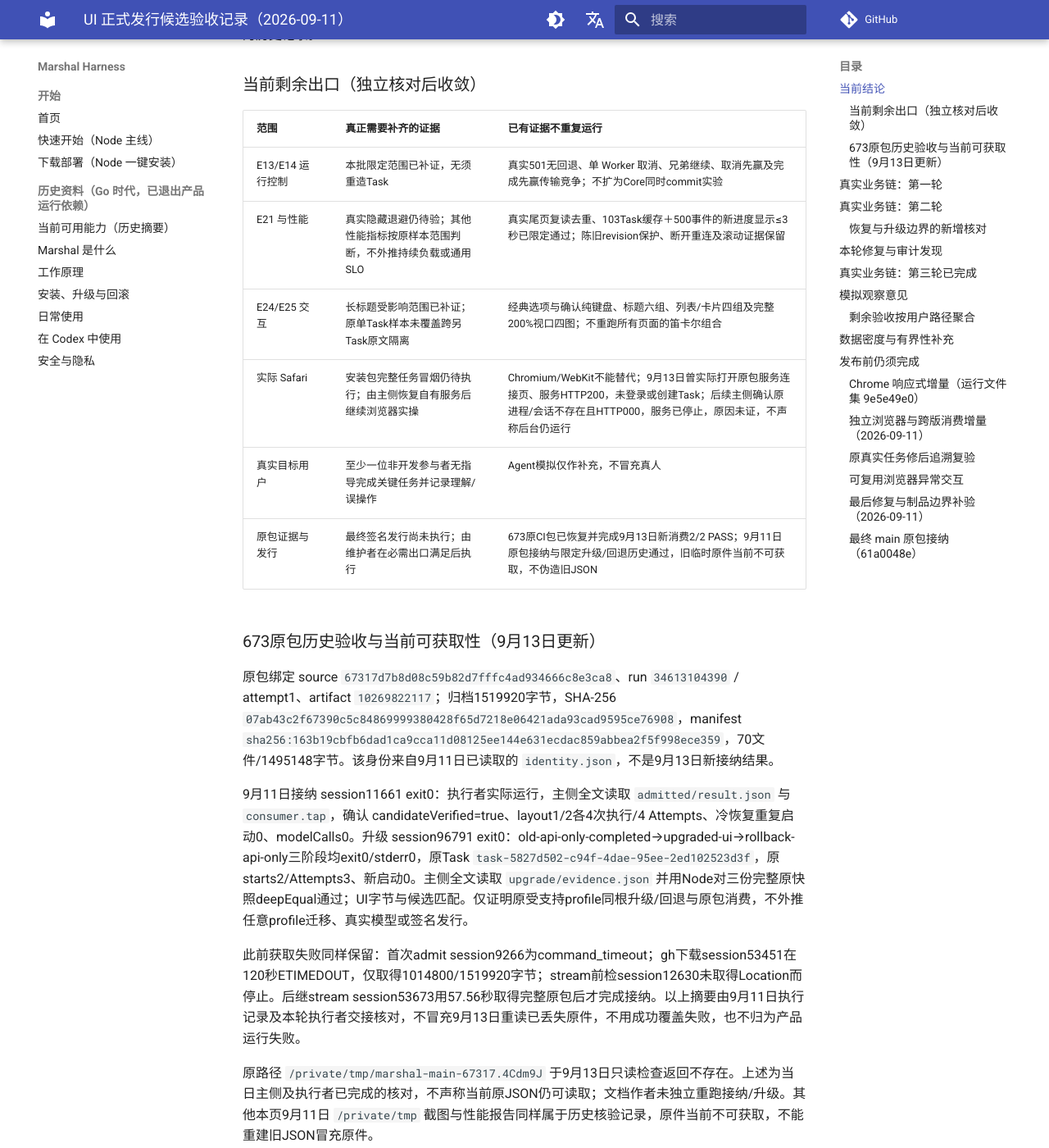
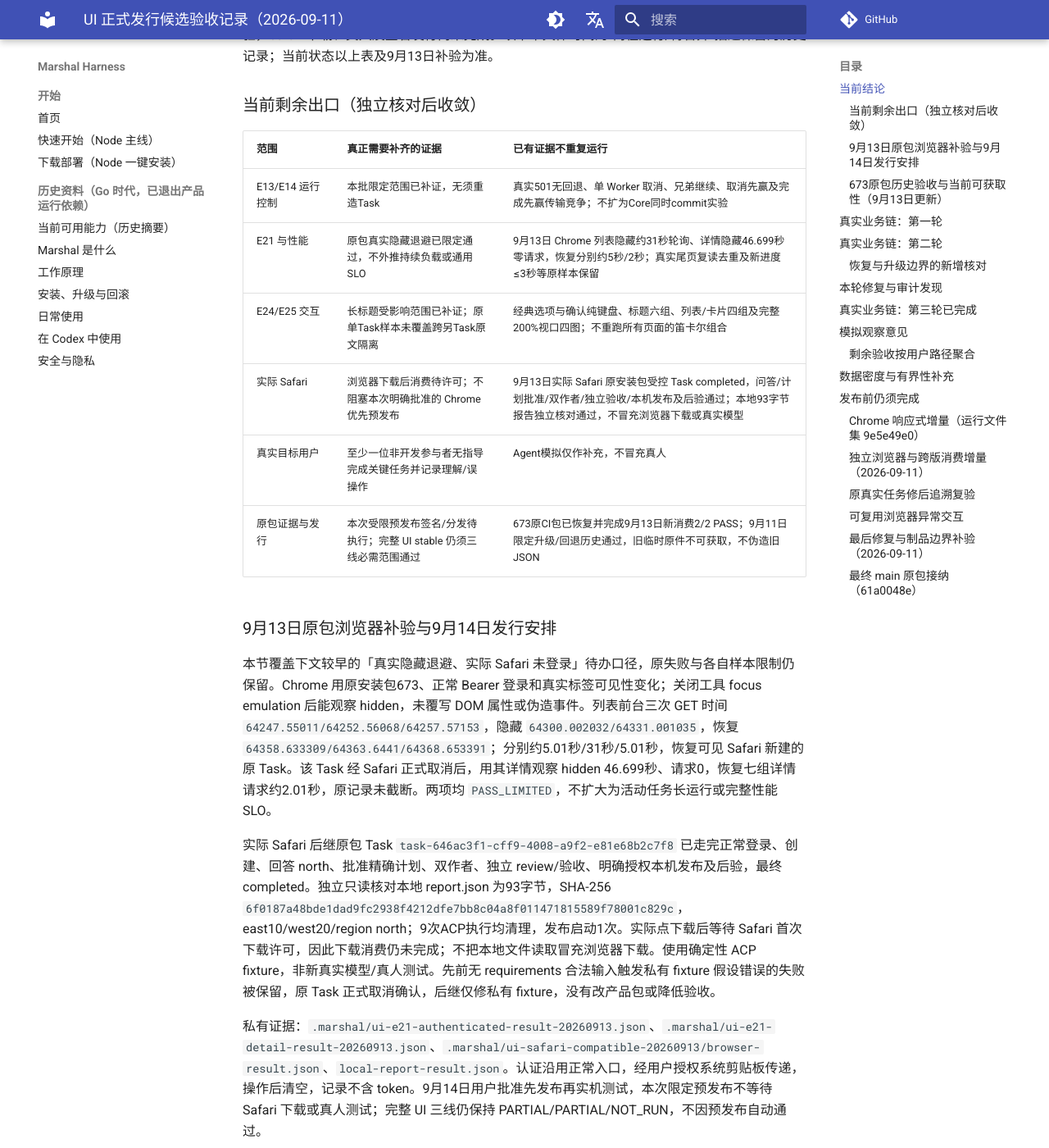
Before and after one commit to chiga0/marshal-harness, an MkDocs documentation site: the page built from docs/ui-1/release-validation-2026-09-11.md, in a window 1280 px wide and 1400 px high, scrolled down 447 px. Shown: the whole window at 82% size. Built offline with MkDocs 1.6.1 and Material for MkDocs 9.7.7, drawn with Linux system fonts in a browser that asks for light colours; comment, search, counter and statistics services are not loaded; some of the changed text lies outside the part shown.

Commit message:
docs: prepare Chrome-first UI prerelease with explicit acceptance gaps

```diff
--- a/docs/ui-1/release-validation-2026-09-11.md
+++ b/docs/ui-1/release-validation-2026-09-11.md
@@ -2,20 +2,28 @@
 
 ## 当前结论
 
-更新日期：2026-09-13。本次为既有证据与缺口归档，不修改产品行为；不以文档合并关闭 UI 三条验收线。
+更新日期：2026-09-14。本次补录9月13日真实浏览器证据，不修改产品行为；不以文档合并关闭 UI 三条验收线。用户已明确批准 Chrome 优先 `v1.1.0-rc.1` 先发布再实机测试，当前为 `PREPARING`，尚不声明实际发行成功。stable 保持 `v1.0.2`；范围见 [预发布记录](../v1.1.0-rc.1-release-dossier-2026-09-14.md)。
 
-[PR #297](https://github.com/chiga0/marshal-harness/pull/297) 已合并为 `67317d7b8d08c59b82d7fffc4ad934666c8e3ca8`，精确候选的13项 Node/UI/同包消费及安全检查通过；长需求标题密度修复已进入产品主线。后继 PR #298 合并为 `b999607b`，仅更新文档，产品仍为673版本。该原 CI 包于9月11日已完成接纳与限定同根升级/回退；9月13日本机临时原件不可获取，已从同一CI资产恢复原包并新执行消费2/2 PASS，历史通过与当前证据可获取性分开记录。`61a0048e` 原包与源码构建证据各自保留范围，不替代673原包。功能与可靠性、视觉交互仍为 PARTIAL，真实目标用户 NOT_RUN；真实隐藏退避、实际Safari、真人及最终签名发行仍未完成，新版UI尚未发行。以下带具体时间的“尚在运行/待合并”描述保留为历史记录。
+[PR #297](https://github.com/chiga0/marshal-harness/pull/297) 已合并为 `67317d7b8d08c59b82d7fffc4ad934666c8e3ca8`，精确候选的13项 Node/UI/同包消费及安全检查通过；长需求标题密度修复已进入产品主线。后继 PR #298 与 #304 仅更新文档，产品仍为673版本。该原 CI 包于9月11日已完成接纳与限定同根升级/回退；9月13日本机临时原件不可获取，已从同一CI资产恢复原包并新执行消费2/2 PASS，历史通过与当前证据可获取性分开记录。`61a0048e` 原包与源码构建证据各自保留范围，不替代673原包。功能与可靠性、视觉交互仍为 PARTIAL，真实目标用户 NOT_RUN；Chrome 原包隐藏退避与实际 Safari 受控任务已补验，Safari 下载、真人及签名发行尚未完成。以下带具体时间的“尚在运行/待合并”描述保留为历史记录；当前状态以上表及9月13日补验为准。
 
 ### 当前剩余出口（独立核对后收敛）
 
 | 范围 | 真正需要补齐的证据 | 已有证据不重复运行 |
 | --- | --- | --- |
 | E13/E14 运行控制 | 本批限定范围已补证，无须重造Task | 真实501无回退、单 Worker 取消、兄弟继续、取消先赢及完成先赢传输竞争；不扩为Core同时commit实验 |
-| E21 与性能 | 真实隐藏退避仍待验；其他性能指标按原样本范围判断，不外推持续负载或通用SLO | 真实尾页复读去重、103Task缓存＋500事件的新进度显示≤3秒已限定通过；陈旧revision保护、断开重连及滚动证据保留 |
+| E21 与性能 | 原包真实隐藏退避已限定通过，不外推持续负载或通用SLO | 9月13日 Chrome 列表隐藏约31秒轮询、详情隐藏46.699秒零请求，恢复分别约5秒/2秒；真实尾页复读去重及新进度≤3秒等原样本保留 |
 | E24/E25 交互 | 长标题受影响范围已补证；原单Task样本未覆盖跨另Task原文隔离 | 经典选项与确认纯键盘、标题六组、列表/卡片四组及完整200%视口四图；不重跑所有页面的笛卡尔组合 |
-| 实际 Safari | 安装包完整任务冒烟仍待执行；由主侧恢复自有服务后继续浏览器实操 | Chromium/WebKit不能替代；9月13日曾实际打开原包服务连接页、服务HTTP200，未登录或创建Task；后续主侧确认原进程/会话不存在且HTTP000，服务已停止，原因未证，不声称后台仍运行 |
+| 实际 Safari | 浏览器下载后消费待许可；不阻塞本次明确批准的 Chrome 优先预发布 | 9月13日实际 Safari 原安装包受控 Task completed，问答/计划批准/双作者/独立验收/本机发布及后验通过；本地93字节报告独立核对通过，不冒充浏览器下载或真实模型 |
 | 真实目标用户 | 至少一位非开发参与者无指导完成关键任务并记录理解/误操作 | Agent模拟仅作补充，不冒充真人 |
-| 原包证据与发行 | 最终签名发行尚未执行；由维护者在必需出口满足后执行 | 673原CI包已恢复并完成9月13日新消费2/2 PASS；9月11日原包接纳与限定升级/回退历史通过，旧临时原件当前不可获取，不伪造旧JSON |
+| 原包证据与发行 | 本次受限预发布签名/分发待执行；完整 UI stable 仍须三线必需范围通过 | 673原CI包已恢复并完成9月13日新消费2/2 PASS；9月11日限定升级/回退历史通过，旧临时原件不可获取，不伪造旧JSON |
+
+### 9月13日原包浏览器补验与9月14日发行安排
+
+本节覆盖下文较早的「真实隐藏退避、实际 Safari 未登录」待办口径，原失败与各自样本限制仍保留。Chrome 用原安装包673、正常 Bearer 登录和真实标签可见性变化；关闭工具 focus emulation 后能观察 hidden，未覆写 DOM 属性或伪造事件。列表前台三次 GET 时间 `64247.55011/64252.56068/64257.57153`，隐藏 `64300.002032/64331.001035`，恢复 `64358.633309/64363.6441/64368.653391`；分别约5.01秒/31秒/5.01秒，恢复可见 Safari 新建的原 Task。该 Task 经 Safari 正式取消后，用其详情观察 hidden 46.699秒、请求0，恢复七组详情请求约2.01秒，原记录未截断。两项均 `PASS_LIMITED`，不扩大为活动任务长运行或完整性能 SLO。
+
+实际 Safari 后继原包 Task `task-646ac3f1-cff9-4008-a9f2-e81e68b2c7f8` 已走完正常登录、创建、回答 north、批准精确计划、双作者、独立 review/验收、明确授权本机发布及后验，最终 completed。独立只读核对本地 report.json 为93字节，SHA-256 `6f0187a48bde1dad9fc2938f4212dfe7bb8c04a8f011471815589f78001c829c`，east10/west20/region north；9次ACP执行均清理，发布启动1次。实际点下载后等待 Safari 首次下载许可，因此下载消费仍未完成；不把本地文件读取冒充浏览器下载。使用确定性 ACP fixture，非新真实模型/真人测试。先前无 requirements 合法输入触发私有 fixture 假设错误的失败被保留，原 Task 正式取消确认，后继仅修私有 fixture，没有改产品包或降低验收。
+
+私有证据：`.marshal/ui-e21-authenticated-result-20260913.json`、`.marshal/ui-e21-detail-result-20260913.json`、`.marshal/ui-safari-compatible-20260913/browser-result.json`、`local-report-result.json`。认证沿用正常入口，经用户授权系统剪贴板传递，操作后清空，记录不含 token。9月14日用户批准先发布再实机测试，本次限定预发布不等待 Safari 下载或真人测试；完整 UI 三线仍保持 PARTIAL/PARTIAL/NOT_RUN，不因预发布自动通过。
 
 ### 673原包历史验收与当前可获取性（9月13日更新）
 
--- /dev/null
+++ b/docs/v1.1.0-rc.1-release-dossier-2026-09-14.md
@@ -0,0 +1,38 @@
+# v1.1.0-rc.1 Chrome 优先 UI 预发布记录
+
+状态：`PREPARING`。2026-09-14 用户明确批准「先发布，然后实机测试」。本记录尚不表示 tag、签名、GitHub Release 或 OSS 分发已经完成；发行执行者须在实际完成后补充回执。当前 stable 保持 `v1.0.2`，UI-1 仍为 `IN_PROGRESS`。
+
+## 范围与用户预期
+
+本次是可信单用户 Node 服务的 Chrome 优先 UI 预发布，包含任务列表/卡片、任务详情及 DAG/团队、问答与批准、运行控制、制品、审计及设置等已合入能力。API 已发布范围不被撤销；页面中的结果只来自服务事实。预发布供部署后实机体验和反馈，不宣称所有业务可用、全部浏览器支持或完整 UI stable。
+
+三条验收线继续独立记录：功能与可靠性 `PARTIAL`、视觉与交互 `PARTIAL`、真人产品可用性 `NOT_RUN`。Chrome 已测技术范围不再等待 Safari 下载许可才分发；Safari 和真人缺口明确保留。完整历史与具体限定范围见 [UI 验收记录](ui-1/release-validation-2026-09-11.md)，本次安排见 [验收规范](ui-1/acceptance.md#无指导可用性测试)。
+
+## 原包身份
+
+| 项 | 精确值 |
+| --- | --- |
+| sourceHead | `67317d7b8d08c59b82d7fffc4ad934666c8e3ca8` |
+| CI | run `34613104390`、attempt `1`、producer job `103312251209` |
+| artifact | `10269822117` |
+| ZIP | `marshal-node-candidate-67317d7b.zip`，1519920 字节 |
+| ZIP SHA-256 | `07ab43c2f67390c5c84869999380428f65d7218e06421ada93cad9595ce76908` |
+| manifestDigest | `sha256:163b19cbfb6dad1ca9cca11d08125ee144e631ecdac859abbea2f5f998ece359` |
+| 安装文件 | 70 文件、1495148 字节 |
+
+发行复用该 CI 原始字节，不用后继仅文档 main SHA 替代产品 source，也不重新打包。9月13日恢复同一未过期 CI 资产，原 ZIP 大小及摘要一致，重新消费 2/2 PASS：两布局各4次原执行/4 Attempts、冷恢复重复启动0、modelCalls0。9月11日限定同根升级/回退已核验；旧临时原件丢失与9月13日新消费证据分开记录，不虚构升级重跑。
+
+## 最新浏览器证据
+
+- Chrome 原安装包 E21：真实标签页隐藏，不覆写 DOM visibility。列表前台约5.01秒、隐藏31.00秒、恢复约5.01秒；同一已取消 Task 详情隐藏46.699秒零请求，恢复约2.01秒。仅有限样本，不代表持续负载或任意活动任务的长时间稳定性。
+- Safari 原安装包受控 Task `task-646ac3f1-cff9-4008-a9f2-e81e68b2c7f8` 完成创建、回答 `north`、计划批准、双作者、独立 review/验收、明确批准本机报告发布及后验，最终 `completed`。93字节报告摘要 `sha256:6f0187a48bde1dad9fc2938f4212dfe7bb8c04a8f011471815589f78001c829c`，独立本地读取核对 east=10、west=20、region=north；发布启动1次，9次 ACP 执行均清理。
+- Safari 浏览器下载仍为 `WAITING_BROWSER_PERMISSION`；本地发布文件核对不冒充浏览器下载消费。上述使用确定性 ACP fixture，不是新一次真实模型或真人可用性验收。
+- 原私有 fixture 不兼容 UI 合法无 requirements 输入造成的失败已保留，原 Task 经正式取消确认；修复仅测试 fixture，不混入产品包。失败不被成功覆盖。
+
+私有证据位于仓库忽略目录：`.marshal/ui-e21-authenticated-result-20260913.json`、`.marshal/ui-e21-detail-result-20260913.json`、`.marshal/ui-safari-compatible-20260913/browser-result.json` 与 `local-report-result.json`。不随发行泄露连接 token、用户凭据或原始运行目录。
+
+## 分发与发布后实机验收
+
+待完成：固定原包核验 → 维护者 minisign 签名与独立验签 → GitHub 标记 prerelease → OSS 同字节分发和公开回读。未取得相应回执前不得把本页状态改为已发布。
+
+发布后先从公开资产安装，在用户获准的本机/环境完成真实任务、双 Worker 分工、独立检查、取得并核对成果；授权交付仅在明确批准的目标内测试。记录实际浏览器、Provider、候选摘要及问题，不以安装成功替代任务验收。另完成未参与 UI 开发的真实目标用户无指导测试，补 Safari 下载消费。缺陷集中处理；本次预发布不关闭这些出口。
```
Also changed, not shown: docs/roadmap-status.md (+5 -3 lines), docs/ui-1/acceptance.md (+2 -0 lines).
